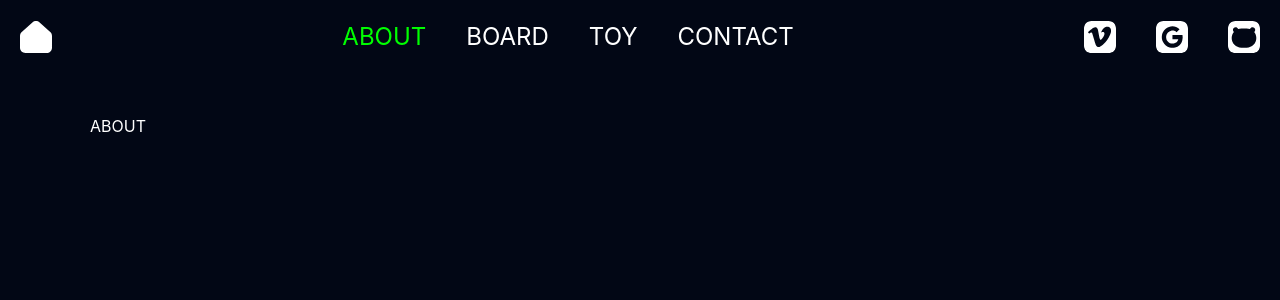
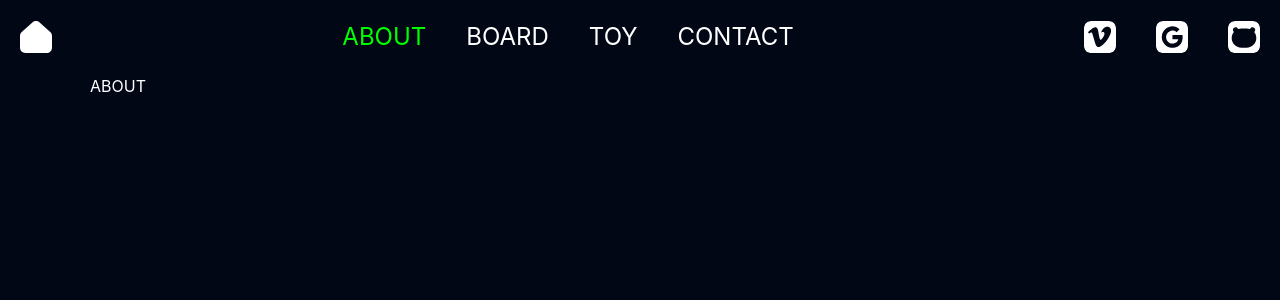
Before and after one commit to SeongYoonMin/toyblog, a Nuxt app: page /about in a window 1280 px wide. Shown: the top 300 px of the page. Built offline with nearby package versions, Linux system fonts and the light colour scheme; a web font is replaced by a local one.

Commit message:
Fix: design

```diff
--- a/layouts/default.vue
+++ b/layouts/default.vue
@@ -3,7 +3,7 @@
 <template>
   <div id="app">
     <LayoutHeader />
-    <main class="w-full max-w-[1100px] mx-auto py-10">
+    <main class="w-full max-w-[1100px] mx-auto">
       <slot />
     </main>
   </div>
--- a/layouts/main.vue
+++ b/layouts/main.vue
@@ -11,5 +11,7 @@
 </template>
 
 <style lang="scss" scoped>
-
+#app {
+  max-height: 100vh;
+}
 </style>
```
